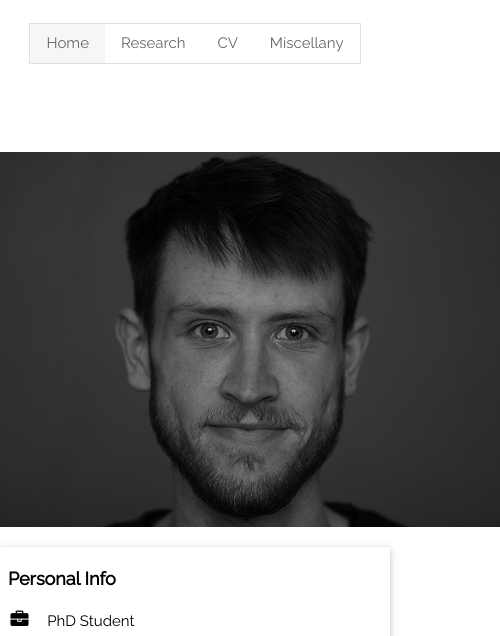
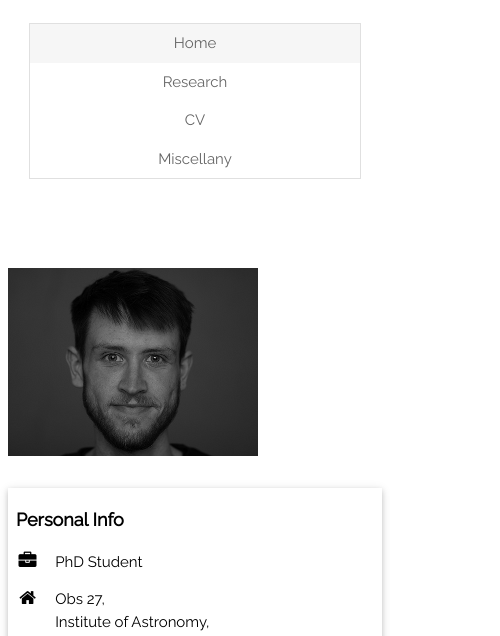
Before and after one commit to lewis-weinberger/lewis-weinberger.github.io, a plain HTML site: page index.html in a window 390 px wide. Shown: the part 187-823 px from the top of the page, 500 px wide, since content can reach past the window. Drawn offline with nearby package versions, Linux system fonts and the light colour scheme; some icons are missing.

Commit message:
more mobile screen changes

```diff
--- a/index.html
+++ b/index.html
@@ -23,19 +23,17 @@ h1 {letter-spacing: 6px}
 
   <div class="w3-padding-16">
     <div class="w3-bar w3-border">
-      <a href="index.html" class="w3-bar-item w3-button w3-light-grey">Home</a>
-      <a href="research.html" class="w3-bar-item w3-button">Research</a>
-      <a href="CV.html" class="w3-bar-item w3-button">CV</a>
-      <a href="miscellany.html" class="w3-bar-item w3-button">Miscellany</a>
+      <a href="index.html" class="w3-bar-item w3-button w3-light-grey w3-mobile">Home</a>
+      <a href="research.html" class="w3-bar-item w3-button w3-mobile">Research</a>
+      <a href="CV.html" class="w3-bar-item w3-button w3-mobile">CV</a>
+      <a href="miscellany.html" class="w3-bar-item w3-button w3-mobile">Miscellany</a>
     </div>
   </div>
 </header>
 
 <!-- Grid -->
-<div class="w3-row" style="text-align: center; margin-bottom:80px; margin-left:auto; margin-right:auto; max-width:500px">
-  <div style="width=100%">
-  <img src="profile_pic.png" alt="Lewis Weinberger">
-  </div>
+<div class="w3-row-padding" style="margin-bottom:80px; margin-left:auto; margin-right:auto; max-width:500px">
+  <img srcset="profile_pic_250w.png 250w, profile_pic_500w.png 500w" sizes="(max-width: 500px) 250px, 500px" src="profile_pic_500w.png" alt="Lewis Weinberger">
 
   <div class="w3-card w3-row-padding" style="text-align: justify; margin-top:20px;">
     <p class="w3-large w3-text-theme"><b>Personal Info</b></p>
```
Also changed, not shown: CV.html (+4 -4 lines), miscellany.html (+4 -4 lines), research.html (+4 -4 lines), profile_pic_250w.png (added), profile_pic_500w.png (renamed from profile_pic.png).
